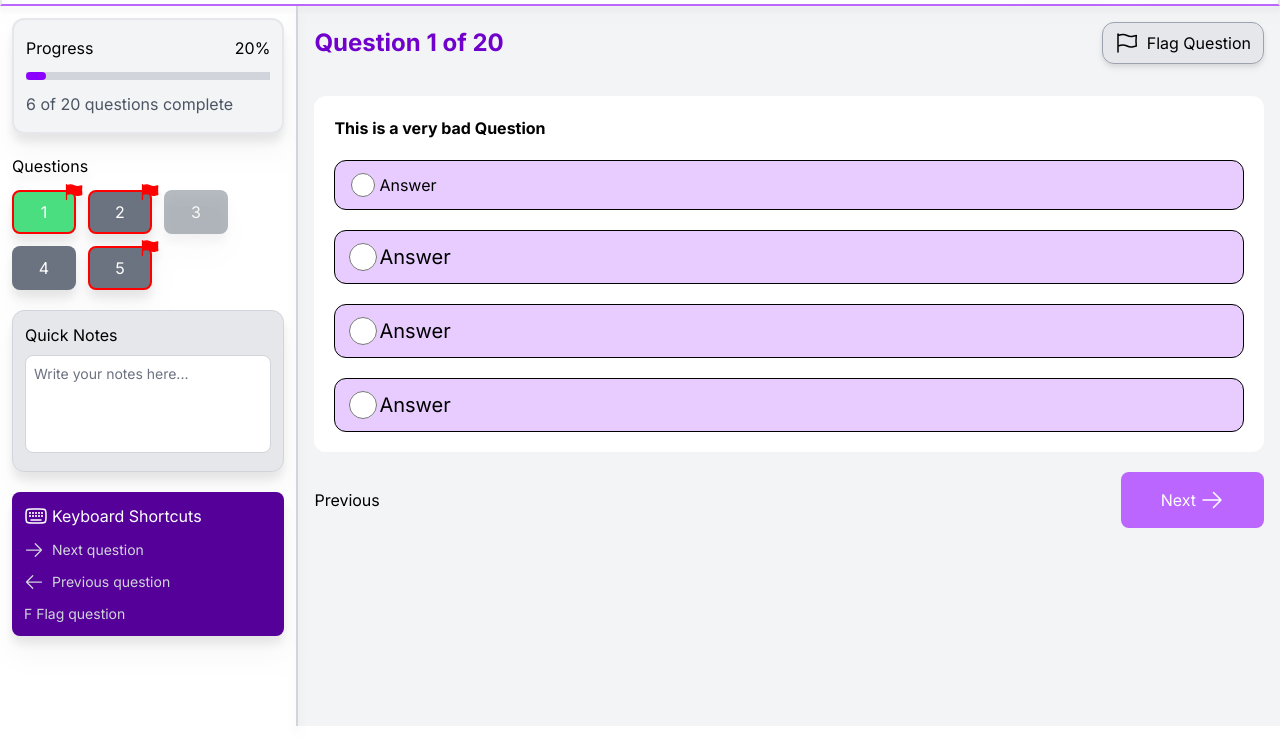
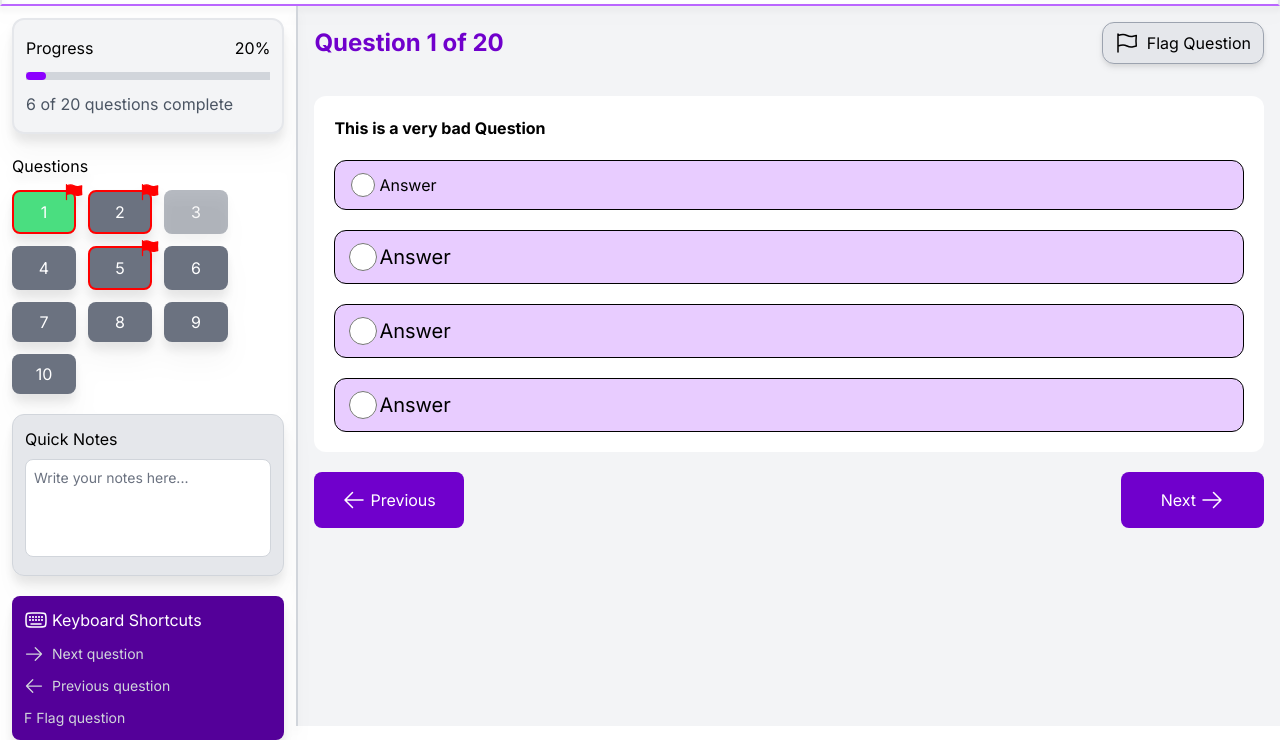
Before and after one commit to DWN11311/iti-exam-website, a website: page exam.html in a window 1280 px wide. Shown: the part 74-814 px from the top of the page. Drawn offline with nearby package versions, Linux system fonts and the light colour scheme.

Commit message:
feat: Add additional buttons to exam.html and enhance button styles for improved user interaction

```diff
--- a/exam.html
+++ b/exam.html
@@ -117,6 +117,31 @@
                             class="relative w-16 py-2 text-center text-white bg-gray-500 rounded-lg after:animate-bounce flag"
                         >
                             5
+                        </button>
+                        <button
+                            class="relative w-16 py-2 text-center text-white bg-gray-500 rounded-lg after:animate-bounce"
+                        >
+                            6
+                        </button>
+                        <button
+                            class="relative w-16 py-2 text-center text-white bg-gray-500 rounded-lg after:animate-bounce"
+                        >
+                            7
+                        </button>
+                        <button
+                            class="relative w-16 py-2 text-center text-white bg-gray-500 rounded-lg after:animate-bounce"
+                        >
+                            8
+                        </button>
+                        <button
+                            class="relative w-16 py-2 text-center text-white bg-gray-500 rounded-lg after:animate-bounce"
+                        >
+                            9
+                        </button>
+                        <button
+                            class="relative w-16 py-2 text-center text-white bg-gray-500 rounded-lg after:animate-bounce"
+                        >
+                            10
                         </button>
                     </div>
                 </div>
@@ -302,9 +327,25 @@
                     </div>
                 </div>
                 <div class="flex justify-between mt-5">
-                    <button class="previous">Previous</button>
                     <button
-                        class="flex items-center justify-center gap-1 px-10 py-4 text-white transition rounded-lg group active:bg-primary-400 hover:bg-primary-600 bg-primary-700"
+                        class="flex items-center justify-center gap-1 py-4 text-white transition rounded-lg px-7 group active:bg-primary-400 hover:bg-primary-600 bg-primary-400"
+                    >
+                        <svg
+                            xmlns="http://www.w3.org/2000/svg"
+                            viewBox="0 0 24 24"
+                            fill="currentColor"
+                            class="transition size-6 group-hover:-translate-x-1"
+                        >
+                            <path
+                                fill-rule="evenodd"
+                                d="M11.03 3.97a.75.75 0 0 1 0 1.06l-6.22 6.22H21a.75.75 0 0 1 0 1.5H4.81l6.22 6.22a.75.75 0 1 1-1.06 1.06l-7.5-7.5a.75.75 0 0 1 0-1.06l7.5-7.5a.75.75 0 0 1 1.06 0Z"
+                                clip-rule="evenodd"
+                            />
+                        </svg>
+                        Previous
+                    </button>
+                    <button
+                        class="flex items-center justify-center gap-1 px-10 py-4 text-white transition rounded-lg group active:bg-primary-400 hover:bg-primary-600 bg-primary-400"
                     >
                         Next
                         <svg
@@ -313,7 +354,7 @@
                             viewBox="0 0 24 24"
                             stroke-width="1.5"
                             stroke="white"
-                            class="w-6 transition group-hover:translate-x-1"
+                            class="transition size-6 group-hover:translate-x-1"
                         >
                             >
                             <path
```
Also changed, not shown: src/styles/output.css.
